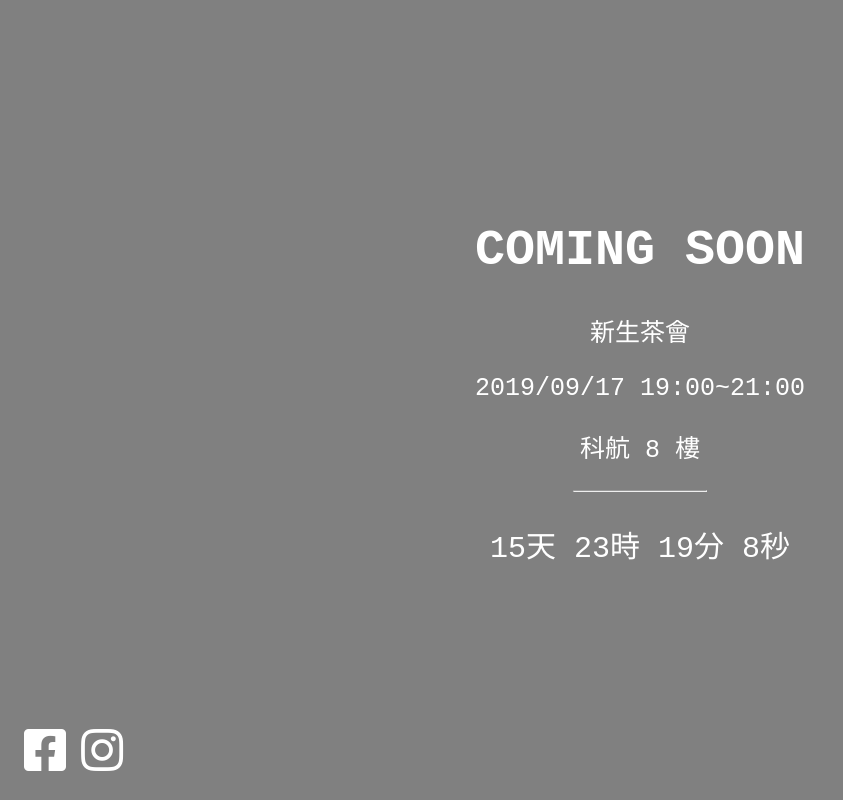
After one commit to D0683497/JoinClub, a Django app: page /commingsoon in a window 1280 px wide. The commit adds this page. Shown: the whole page, without its empty margins (0-843 px from the left). Run offline with Django 3.2, Linux system fonts and the light colour scheme; some libraries are stand-ins or nearby versions.

Commit message:
add comming soon page

```diff
--- /dev/null
+++ b/join/templates/commingsoon.html
@@ -0,0 +1,106 @@
+<!doctype html>
+<html lang="en">
+    <head>
+        {% include "favicon.html" %}
+        <!-- Required meta tags -->
+        <meta charset="utf-8">
+        <meta name="viewport" content="width=device-width, initial-scale=1, shrink-to-fit=no">
+
+        <link rel="stylesheet" href="https://use.fontawesome.com/releases/v5.10.1/css/all.css" integrity="sha384-wxqG4glGB3nlqX0bi23nmgwCSjWIW13BdLUEYC4VIMehfbcro/ATkyDsF/AbIOVe" crossorigin="anonymous">
+
+        <style>
+        /* Set height to 100% for body and html to enable the background image to cover the whole page: */
+        body, html {
+            height: 98%
+        }
+
+        .bgimg {
+            /* Background image */
+            /* background-image: url('/w3images/forestbridge.jpg'); */
+            /* Full-screen */
+            height: 100%;
+            /* Center the background image */
+            background-position: center;
+            /* Scale and zoom in the image */
+            background-size: cover;
+            /* Add position: relative to enable absolutely positioned elements inside the image (place text) */
+            position: relative;
+            /* Add a white text color to all elements inside the .bgimg container */
+            color: white;
+            /* Add a font */
+            font-family: "Courier New", Courier, monospace;
+            /* Set the font-size to 25 pixels */
+            font-size: 25px;
+        }
+
+        /* Position text in the bottom-left corner */
+        .bottomleft {
+            position: absolute;
+            bottom: 0;
+            left: 16px;
+        }
+
+        /* Position text in the middle */
+        .middle {
+            position: absolute;
+            top: 50%;
+            left: 50%;
+            transform: translate(-50%, -50%);
+            text-align: center;
+        }
+
+        /* Style the <hr> element */
+        hr {
+            margin: auto;
+            width: 40%;
+        }
+        </style>
+
+        <title>黑客社 - Comming Soon</title>
+    </head>
+
+    <body style="background-color:gray">
+        <div class="bgimg">
+            <div class="middle">
+                <h1>COMING SOON</h1>
+                <p>新生茶會</p>
+                <p>2019/09/17 19:00~21:00</p>
+                <p>科航 8 樓</p>
+                <hr>
+                <p id="demo" style="font-size:30px"></p>
+            </div>
+            <div class="bottomleft">
+                <span class="fab fa-facebook-square" style="font-size: 3rem;" onclick="javascript:window.open('https://www.facebook.com/HackerSir.tw/')"></span>
+                <span class="fab fa-instagram" style="font-size: 3rem;" onclick="javascript:window.open('https://www.instagram.com/fcu_hackersir/')"></span>
+            </div>
+        </div>
+        <script type="text/javascript">
+            // Set the date we're counting down to
+            var countDownDate = new Date("September 17, 2019 19:00:00").getTime();
+
+            // Update the count down every 1 second
+            var x = setInterval(function() {
+                // Get todays date and time
+                var now = new Date().getTime();
+
+                // Find the distance between now an the count down date
+                var distance = countDownDate - now;
+
+                // Time calculations for days, hours, minutes and seconds
+                var days = Math.floor(distance / (1000 * 60 * 60 * 24));
+                var hours = Math.floor((distance % (1000 * 60 * 60 * 24)) / (1000 * 60 * 60));
+                var minutes = Math.floor((distance % (1000 * 60 * 60)) / (1000 * 60));
+                var seconds = Math.floor((distance % (1000 * 60)) / 1000);
+
+                // If the count down is finished, write some text
+                if (distance < 0) {
+                    clearInterval(x);
+                    document.getElementById("demo").innerHTML = '<a style="color:white" href="{% url 'join:index' %}">好戲登場</a>';
+                } else {
+                    // Display the result in an element with id="demo"
+                    document.getElementById("demo").innerHTML = days + "天 " + hours + "時 " + minutes + "分 " + seconds + "秒 ";
+                }
+            }, 1000);
+        </script>
+    </body>
+</html>
--- a/join/urls.py
+++ b/join/urls.py
@@ -15,4 +15,5 @@ urlpatterns = [
     path('export_all', views.export_all, name="export_all"),
     path('export_NP', views.export_NP, name="export_NP"),
     path('export_M', views.export_M, name="export_M"),
+    path('commingsoon', views.commingsoon, name="commingsoon"),
 ]
--- a/join/views.py
+++ b/join/views.py
@@ -112,3 +112,6 @@ def export_NP(request):
     for member in members:
         writer.writerow([member.name, member.nid, member.dept, member.level, member.phone, member.email, member.get_status_display()])
     return response
+
+def commingsoon(request):
+    return render(request, 'commingsoon.html', {})
```
Also changed, not shown: templates/layout.html (+13 -4 lines).
